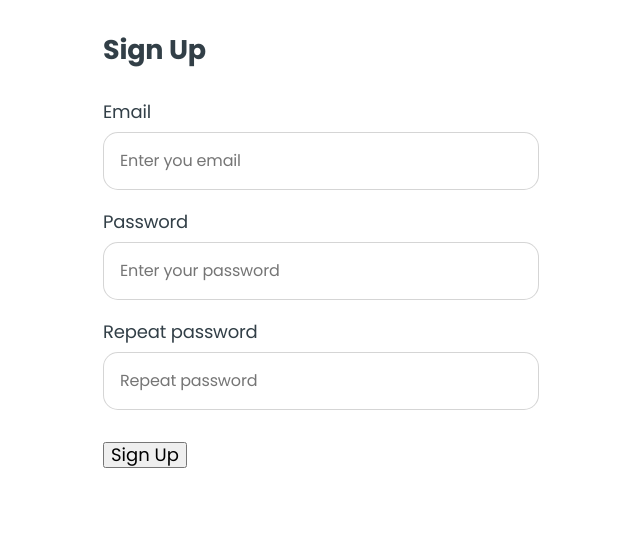
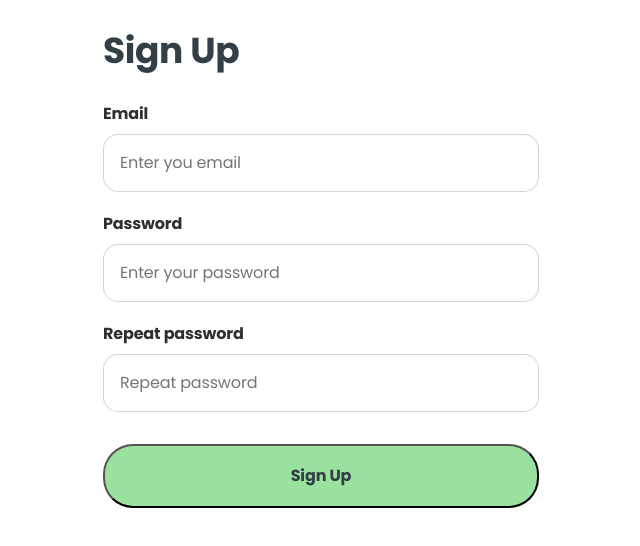
Before and after one commit to Vanlsh/project-AquaTrack-front, a React (Vite) app: page /signup in a window 1280 px wide. Shown: the top 546 px of the page, without its empty margins (185-825 px from the left). Built offline with nearby package versions, Linux system fonts and the light colour scheme.

Commit message:
add styles

```diff
--- a/src/components/SignUpForm/SignUpForm.module.css
+++ b/src/components/SignUpForm/SignUpForm.module.css
@@ -1,17 +1,31 @@
 .signUpComponent {
-  width: 436px;
+  width: 311px;
+}
+
+.signUpTitle {
+  margin-bottom: 32px;
+  font-weight: 700;
+  font-size: 32px;
+  line-height: 1;
+  letter-spacing: -0.01em;
+  color: var(--color-font-main);
 }
 
 .signUpForm {
   display: flex;
   flex-direction: column;
-  gap: 20px;
+  gap: 16px;
 }
 
 .signUpLabel {
   display: flex;
   flex-direction: column;
   gap: 8px;
+  font-weight: 700;
+  font-size: 14px;
+  line-height: 1.28571;
+  letter-spacing: -0.01em;
+  color: var(--color-font-second);
 }
 
 .signUpInput {
@@ -20,16 +34,56 @@
   padding-left: 16px;
   padding-top: 16px;
   padding-bottom: 16px;
-  font-size: 16px;
-  line-height: 1.5;
+  font-size: 14px;
+  line-height: 1.28571;
   letter-spacing: -0.01em;
   color: rgba(47, 47, 47, 0.6);
 }
 
-.signUpTitle {
-  margin-bottom: 32px;
+.signUpBtn {
+  margin-top: 32px;
+  border-radius: 30px;
+  padding: 16px;
+  width: 311px;
+  font-weight: 700;
+  font-size: 14px;
+  line-height: 1.28571;
+  letter-spacing: -0.01em;
+  text-align: center;
+  color: var(--color-font-main);
+  background-color: var(--color-second-bg);
+  margin-bottom: 16px;
 }
 
-.signUpBtn {
-  margin-top: 32px;
+@media screen and (min-width: 768px) {
+  .signUpComponent {
+    width: 436px;
+  }
+
+  .signUpTitle {
+    font-size: 36px;
+    line-height: 1.05556;
+  }
+
+  .signUpForm {
+    gap: 20px;
+  }
+
+  .signUpLabel {
+    font-size: 16px;
+    line-height: 1.5;
+  }
+
+  .signUpInput {
+    font-size: 16px;
+    line-height: 1.5;
+  }
+
+  .signUpBtn {
+    padding: 18px;
+    width: 436px;
+    font-size: 16px;
+    line-height: 1.5;
+    text-align: center;
+  }
 }
```
